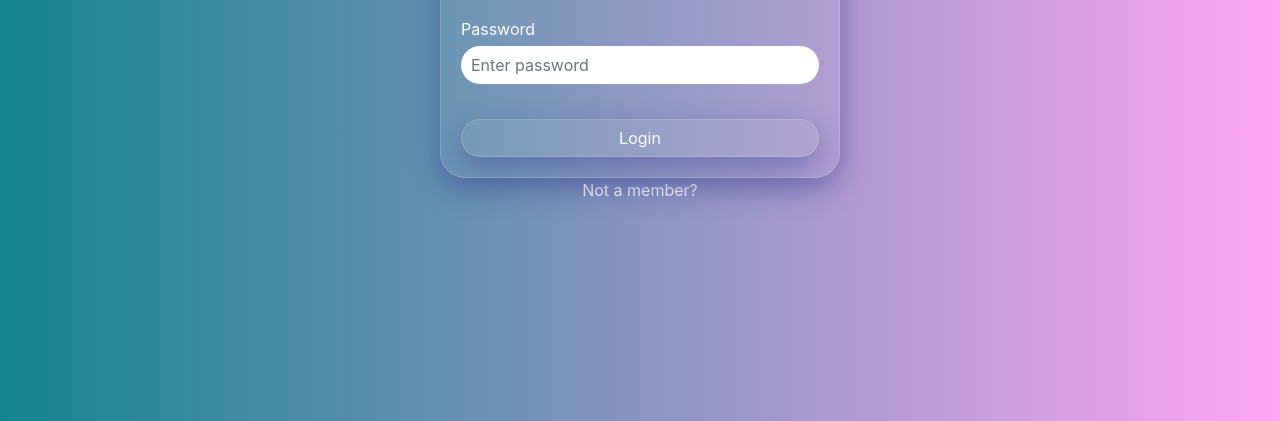
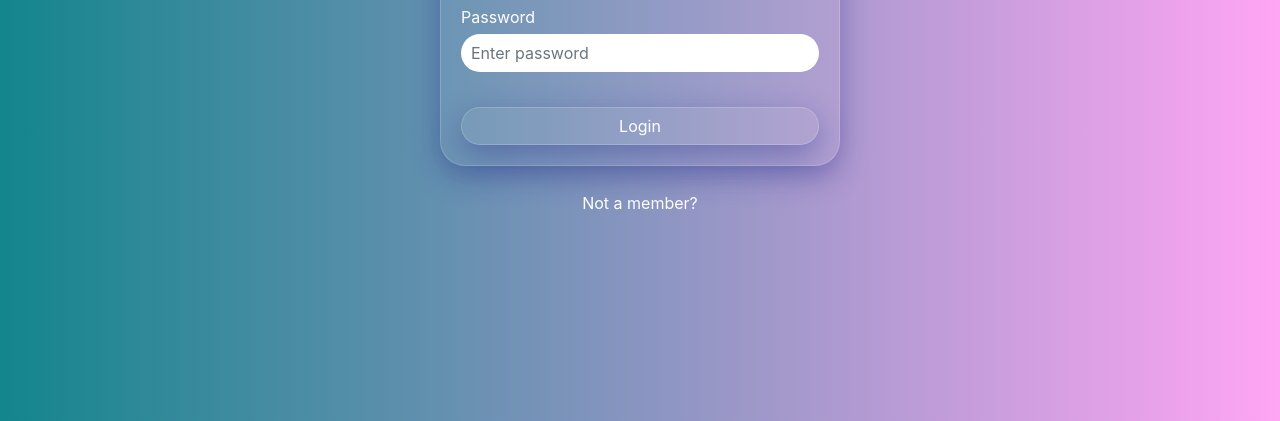
Before and after one commit to xameryn/1206-expense-tracker, a website: page frontend/login.html in a window 1280 px wide. Shown: the part 379-800 px from the top of the page. Drawn offline with nearby package versions, Linux system fonts and the light colour scheme.

Commit message:
fixed some CSS

```diff
--- a/frontend/form.css
+++ b/frontend/form.css
@@ -96,6 +96,9 @@ body {
 button:focus, select:focus {
     outline: none;
 }
+.href-text {
+    padding-top: 25px;
+}
 a {
     color: white;
 }
--- a/frontend/login.html
+++ b/frontend/login.html
@@ -25,7 +25,7 @@
                 </form>
             </div>
         </div>
-        <div class="button-center">
+        <div class="href-text">
             <a href="register.html" class="not-a-member">Not a member?</a>
         </div>
     </div>
```
Also changed, not shown: frontend/register.html (+1 -1 lines).
